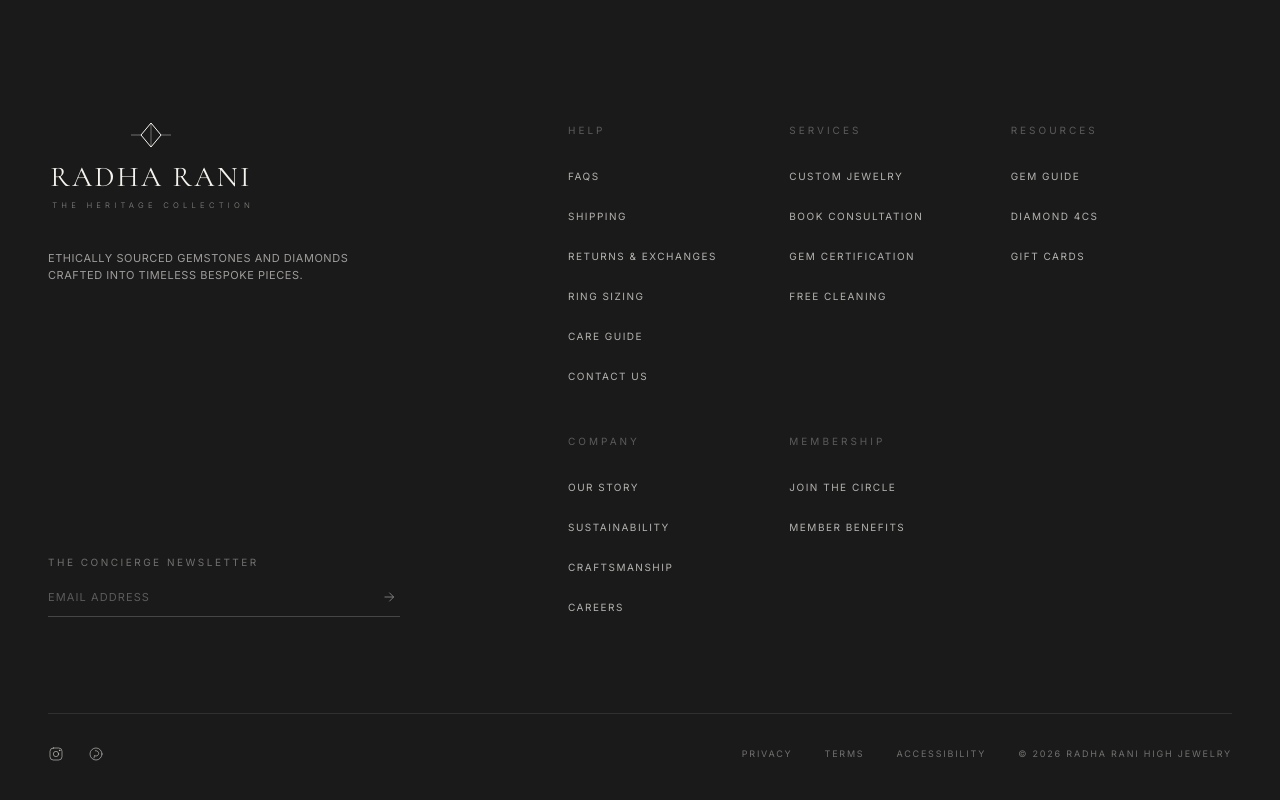
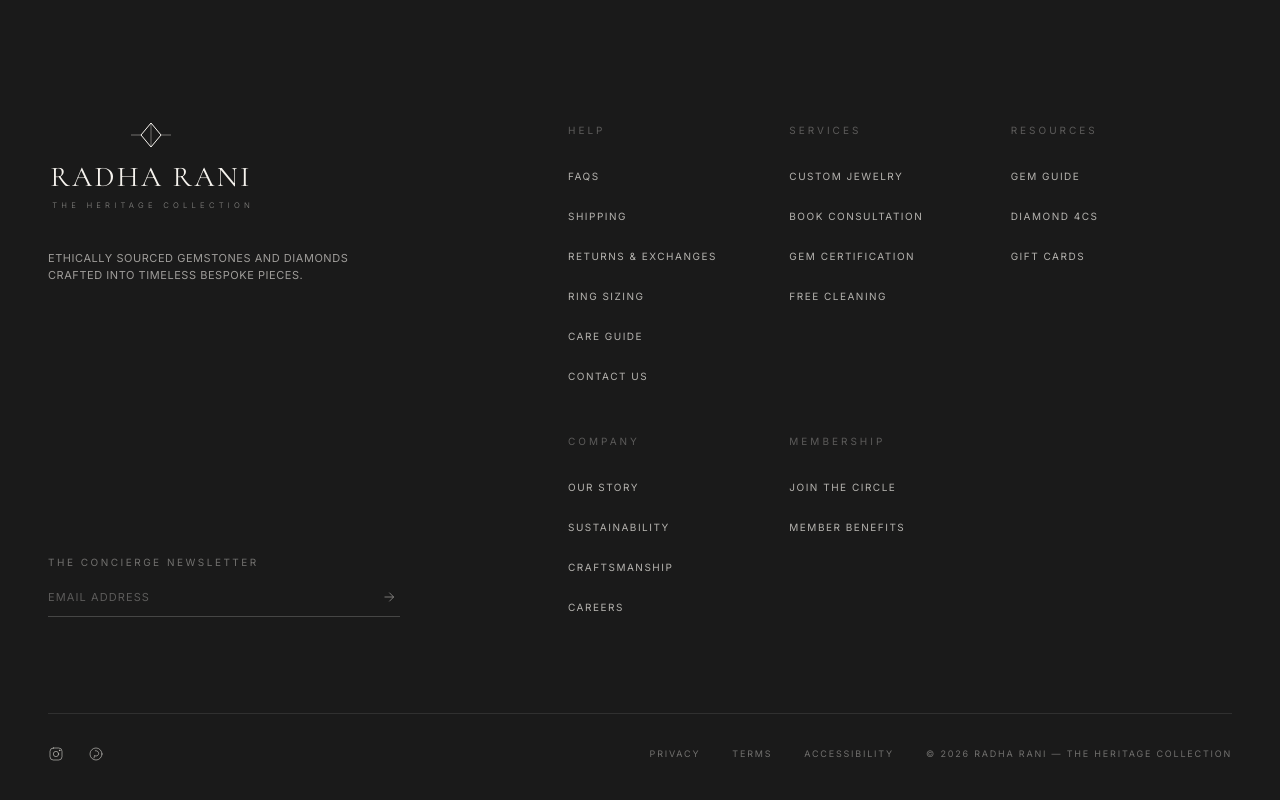
Before and after one commit to MitMakwana13/aurelia-jewelry, a Next.js app: page / in a window 1280 px wide. Shown: the part 10771-11571 px from the top of the page. Built offline with nearby package versions, Linux system fonts and the light colour scheme; no server answers.

Commit message:
fix: remove all High Jewelry references, replace with Heritage Collection sitewide

```diff
--- a/app/layout.tsx
+++ b/app/layout.tsx
@@ -20,29 +20,29 @@ const cormorant = Cormorant_Garamond({
 
 export const metadata: Metadata = {
   title: {
-    default: "Radha Rani High Jewelry — The Culture of Craft",
+    default: "Radha Rani — The Heritage Collection",
     template: "%s · Radha Rani",
   },
   description:
-    "Radha Rani High Jewelry — Exquisite, ethically sourced diamonds, emeralds, and bespoke masterpieces crafted in India. A heritage of pure intention and timeless luxury.",
+    "Radha Rani — Exquisite, ethically sourced gemstones, diamonds, and bespoke masterpieces crafted in India. The Heritage Collection. Pure intention. Timeless luxury.",
   metadataBase: new URL(process.env.NEXT_PUBLIC_SITE_URL ?? "https://radharani-jewelry.com"),
   keywords: [
-    "High Jewelry India", "bespoke jewelry India", "Radha Rani High Jewelry",
-    "heritage jewelry", "kundan emerald", "diamond masterpieces", "custom luxury jewelry",
-    "bridal jewelry", "haute joaillerie India", "fine jewelry",
+    "Heritage Collection India", "Navratna gemstones", "bespoke jewelry India", "Radha Rani",
+    "heritage jewelry", "Navratna ring", "diamond masterpieces", "custom luxury jewelry",
+    "bridal jewelry India", "Vedic gemstones", "gemstone consultation",
   ],
-  authors: [{ name: "Radha Rani High Jewelry" }],
+  authors: [{ name: "Radha Rani" }],
   openGraph: {
-    title: "Radha Rani High Jewelry — The Culture of Craft",
-    description: "Exquisite diamonds and bespoke masterpieces crafted in India.",
+    title: "Radha Rani — The Heritage Collection",
+    description: "Exquisite gemstones, diamonds and bespoke masterpieces crafted in India.",
     type: "website",
     locale: "en_IN",
     siteName: "Radha Rani",
   },
   twitter: {
     card: "summary_large_image",
-    title: "Radha Rani High Jewelry",
-    description: "The Culture of Craft. High Jewelry Masterpieces.",
+    title: "Radha Rani",
+    description: "The Culture of Craft. The Heritage Collection.",
   },
   robots: {
     index: true,
--- a/components/home/CategoryGrid.tsx
+++ b/components/home/CategoryGrid.tsx
@@ -6,7 +6,7 @@ import { motion, useScroll, useTransform } from "framer-motion";
 
 const CATEGORIES = [
   {
-    title: "High Jewelry Rings",
+    title: "Heritage Rings",
     href: "/shop/rings",
     image:
       "https://images.unsplash.com/photo-1605100804763-247f67b6548e?auto=format&fit=crop&w=800&q=80",
--- a/components/layout/Footer.tsx
+++ b/components/layout/Footer.tsx
@@ -90,7 +90,7 @@ export function Footer() {
             <Link href="/help/faq" className="hover:text-cream transition-colors">Privacy</Link>
             <Link href="/help/faq" className="hover:text-cream transition-colors">Terms</Link>
             <Link href="/help/faq" className="hover:text-cream transition-colors">Accessibility</Link>
-            <span>© {new Date().getFullYear()} RADHA RANI HIGH JEWELRY</span>
+            <span>© {new Date().getFullYear()} RADHA RANI — THE HERITAGE COLLECTION</span>
           </div>
         </div>
       </div>
--- a/components/seo/JsonLd.tsx
+++ b/components/seo/JsonLd.tsx
@@ -4,7 +4,7 @@ interface OrganizationJsonLdProps {
 }
 
 export function OrganizationJsonLd({
-  name = "Radha Rani High Jewelry",
+  name = "Radha Rani",
   url = "https://radharani-jewelry.com",
 }: OrganizationJsonLdProps) {
   const data = {
@@ -13,7 +13,7 @@ export function OrganizationJsonLd({
     name,
     url,
     description:
-      "Radha Rani High Jewelry — Exquisite diamonds, emeralds and bespoke masterpieces. The Culture of Craft. Based in India.",
+      "Radha Rani — Exquisite gemstones, diamonds and bespoke masterpieces. The Heritage Collection. Based in India.",
     logo: `${url}/logo.png`,
     image: `${url}/logo.png`,
     telephone: "+91-99999-99999",
@@ -67,7 +67,7 @@ export function ProductJsonLd({
     sku,
     brand: {
       "@type": "Brand",
-      name: "Radha Rani High Jewelry",
+      name: "Radha Rani",
     },
     offers: {
       "@type": "Offer",
@@ -77,7 +77,7 @@ export function ProductJsonLd({
       url,
       seller: {
         "@type": "Organization",
-        name: "Radha Rani High Jewelry",
+        name: "Radha Rani",
       },
     },
   };
```
